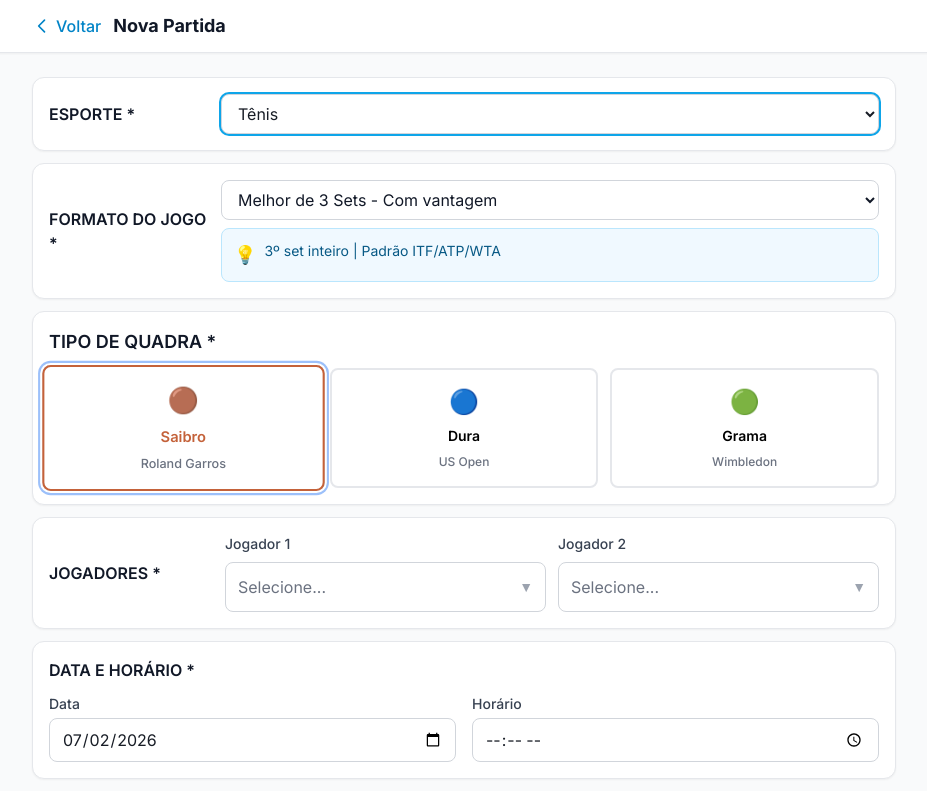
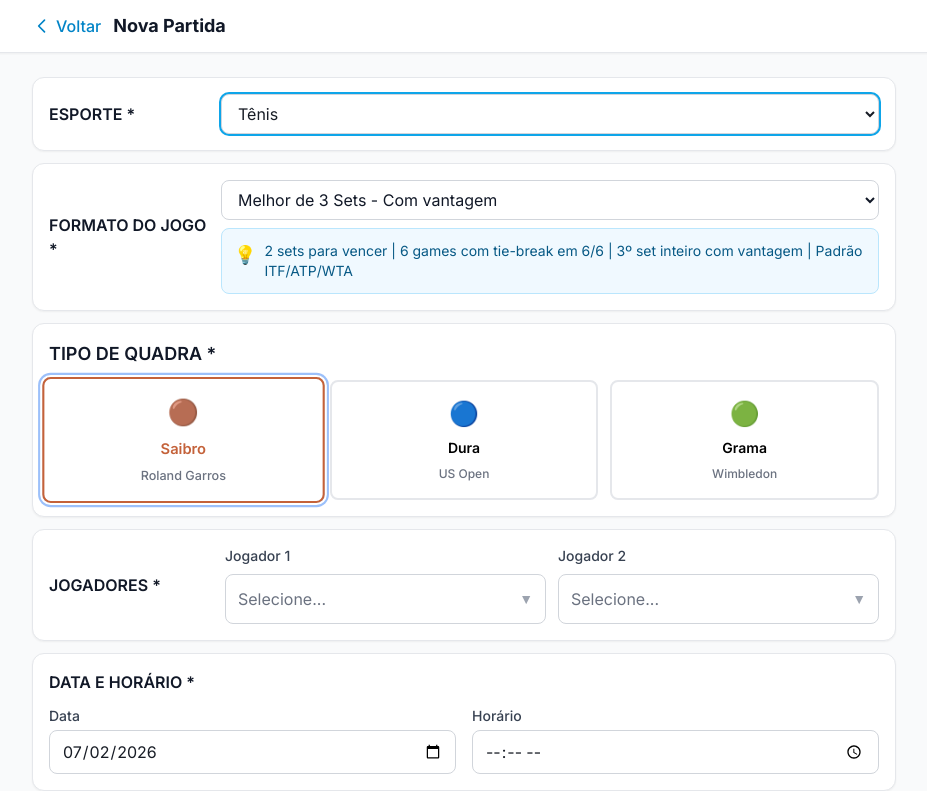
Before and after one commit to ronaldofilardo/RKT, a Next.js app: page /match/new in a window 1280 px wide. Shown: the top 791 px of the page, without its empty margins (176-1103 px from the left). Built offline with nearby package versions, Linux system fonts and the light colour scheme.

Commit message:
feat: melhorar descrições dos formatos de jogo em Nova Partida
- Adicionar regras detalhadas nos hints de cada formato
- Incluir informações sobre sets para vencer, games, tie-break e casos de uso
- Remover formato BEST_OF_3_NO_AD do sistema

```diff
--- a/src/app/match/new/matchConstants.ts
+++ b/src/app/match/new/matchConstants.ts
@@ -1,10 +1,10 @@
 export const TENNIS_FORMATS = [
-  { value: 'BEST_OF_3', label: 'Melhor de 3 Sets - Com vantagem', hint: '3º set inteiro | Padrão ITF/ATP/WTA' },
-  { value: 'BEST_OF_3_MATCH_TB', label: 'Melhor de 3 sets - Tie-break no 3º', hint: 'Match TB no 3º set | Juvenil e classes' },
-  { value: 'BEST_OF_5', label: 'Melhor de 5 Sets (Grand Slam)', hint: '5º set inteiro + TB 10pts | Grand Slams' },
-  { value: 'SHORT_SET_2V2_NO_AD', label: 'Sets curtos 2/2 - No-Ad', hint: 'Kids Bola Laranja/verde | 8-10 anos' },
-  { value: 'MATCH_TB_10', label: 'Match Tie-break', hint: 'Game único | Kids Bola Vermelha U8' },
-  { value: 'PRO_SET_8', label: 'Set profissional até 8', hint: 'TB em 7/7 vai a 9 | Organizadores' },
+  { value: 'BEST_OF_3', label: 'Melhor de 3 Sets - Com vantagem', hint: '2 sets para vencer | 6 games com tie-break em 6/6 | 3º set inteiro com vantagem | Padrão ITF/ATP/WTA' },
+  { value: 'BEST_OF_3_MATCH_TB', label: 'Melhor de 3 sets - Tie-break no 3º', hint: '2 sets para vencer | 6 games com tie-break em 6/6 | 3º set é Match Tie-Break de 10 pontos | Juvenil e classes' },
+  { value: 'BEST_OF_5', label: 'Melhor de 5 Sets (Grand Slam)', hint: '3 sets para vencer | 6 games com tie-break em 6/6 | 5º set inteiro com tie-break de 10 pontos | Grand Slams' },
+  { value: 'SHORT_SET_2V2_NO_AD', label: 'Sets curtos 2/2 - No-Ad', hint: '2 sets para vencer | 4 games com tie-break em 4/4 | Sem vantagem | 3º set é Match Tie-Break de 10 pontos | Kids Bola Laranja/Verde (8-10 anos)' },
+  { value: 'MATCH_TB_10', label: 'Match Tie-break', hint: 'Game único de 10 pontos (primeiro a 10, diferença de 2) | Kids Bola Vermelha U8' },
+  { value: 'PRO_SET_8', label: 'Set profissional até 8', hint: '1 set para vencer | 8 games com tie-break em 7/7 (vai a 9) | Organizadores' },
 ];
 
 export const COURT_TYPES = [
```
